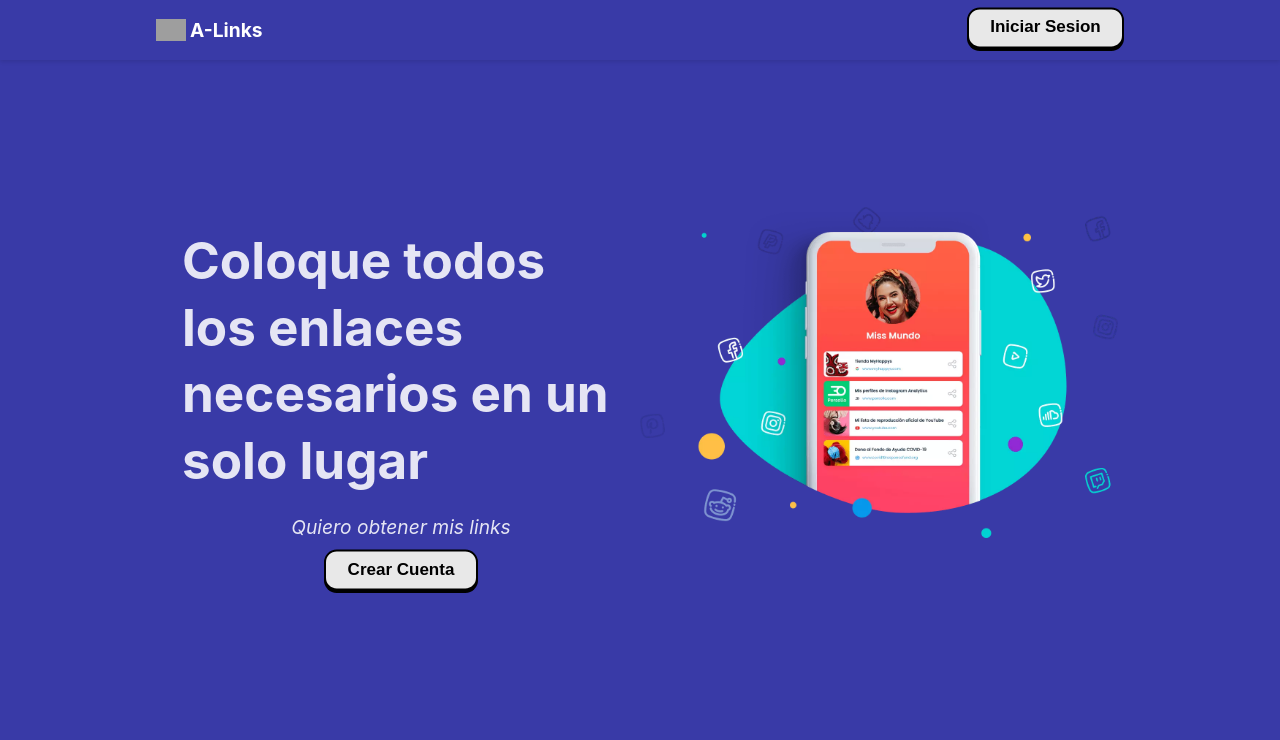
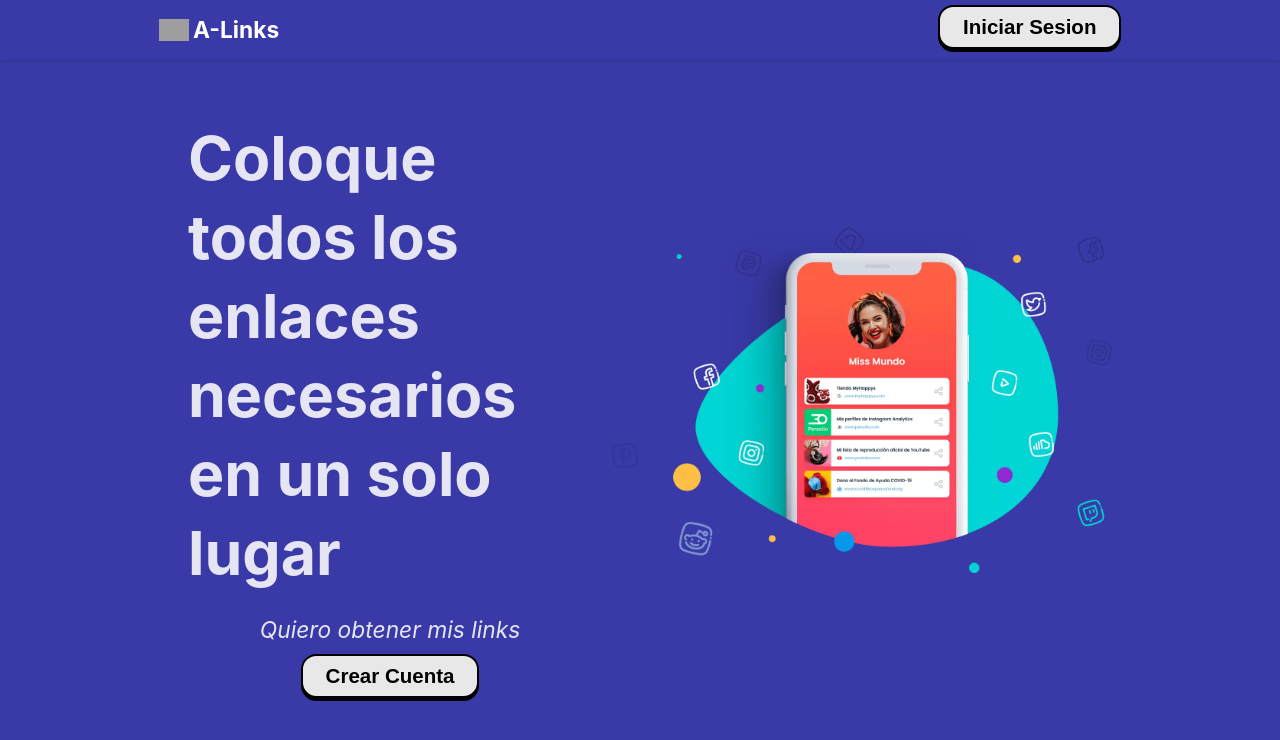
Before and after one commit to Aaron-Cue/alinks-firebase, a React (Vite) app: page / in a window 1280 px wide. Shown: the top 740 px of the page. Built offline with nearby package versions, Linux system fonts and the light colour scheme; no server answers; grey boxes are pictures that could not be loaded.

Commit message:
errors styles

```diff
--- a/src/index.css
+++ b/src/index.css
@@ -2,6 +2,7 @@
   font-family: Inter, system-ui, Avenir, Helvetica, Arial, sans-serif;
   line-height: 1.5;
   font-weight: 400;
+  font-size: 19px;
 
   color-scheme: light dark;
   color: rgba(255, 255, 255, 0.87);
--- a/src/styles/Button.css
+++ b/src/styles/Button.css
@@ -1,5 +1,5 @@
 .button {
-  font-size: 17px;
+  font-size: 1.08rem;
   font-weight: bold;
   border: none;
   cursor: pointer;
@@ -11,7 +11,7 @@
   display: block;
   border: 2px solid #000000;
   border-radius: 0.75em;
-  padding: 0.5em 1.25em;
+  padding: 0.4em 1.1em;
   background: #e8e8e8;
   color: #000000;
   transform: translateY(-0.15em);
--- a/src/styles/EditProfile.css
+++ b/src/styles/EditProfile.css
@@ -1,6 +1,6 @@
 .img-profile {
-  width: 135px;
-  height: 135px;
+  width: 155px;
+  height: 155px;
   border-radius: 50%;
   margin: 6px;
 }
--- a/src/styles/HeaderDashboard.css
+++ b/src/styles/HeaderDashboard.css
@@ -30,7 +30,7 @@
   display: inline-block;
   letter-spacing: 0.05rem;
   font-weight: bold;
-  font-size: 14px;
+  font-size: 0.9rem;
   border-radius: 500px;
   overflow: hidden;
   background: #000;
--- a/src/styles/Inicio.css
+++ b/src/styles/Inicio.css
@@ -15,7 +15,7 @@
   display: flex;
   justify-content: space-between;
   align-items: center;
-  padding: 0 1rem;
+  padding: 0px 1rem;
 }
 
 .logo {
@@ -40,8 +40,14 @@
   grid-template-columns: 1fr 1fr;
 }
 
+.screen {
+  display: flex;
+  justify-content: center;
+  align-items: center;
+}
+
 .screen img {
-  min-width: 360px;
+  min-width: 500px;
   width: 100%;
   height: auto;
 }
--- a/src/styles/PublicProfile.css
+++ b/src/styles/PublicProfile.css
@@ -8,7 +8,7 @@
   align-items: center;
   background-color: #1e1e2f;
   border-radius: 12px;
-  padding: 1rem 1.25rem;
+  padding: 0.86rem 1.1rem;
   box-shadow: 0 4px 10px rgba(0, 0, 0, 0.25);
   margin-bottom: 1rem;
   text-decoration: none;
@@ -26,7 +26,7 @@
 }
 
 .public-link-title {
-  font-size: 1.2rem;
+  font-size: 1.14rem;
   font-weight: 600;
   color: #ffffff;
 }
--- a/src/styles/Register.css
+++ b/src/styles/Register.css
@@ -8,7 +8,7 @@
   width: 100%;
   height: 38px;
   padding: 4px 12px 0 12px;
-  font-size: 18px;
+  font-size: 1.2rem;
   font-weight: bold;
   color: #000;
   background-color: #fff;
```
